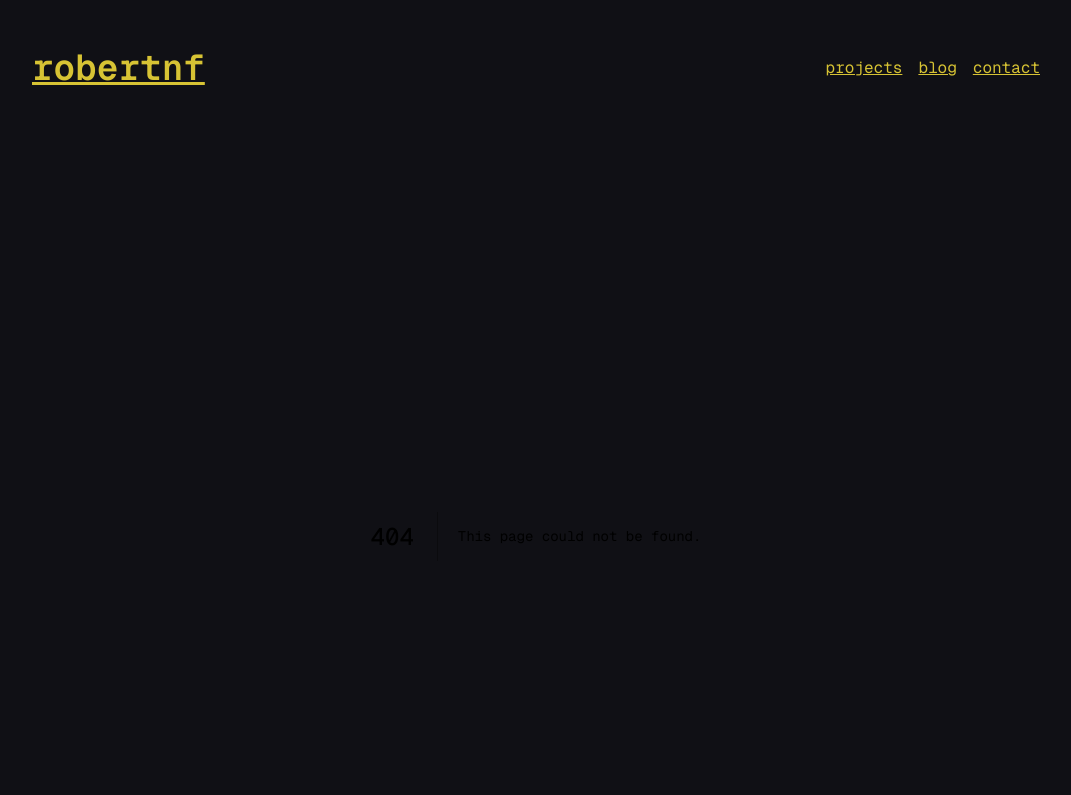
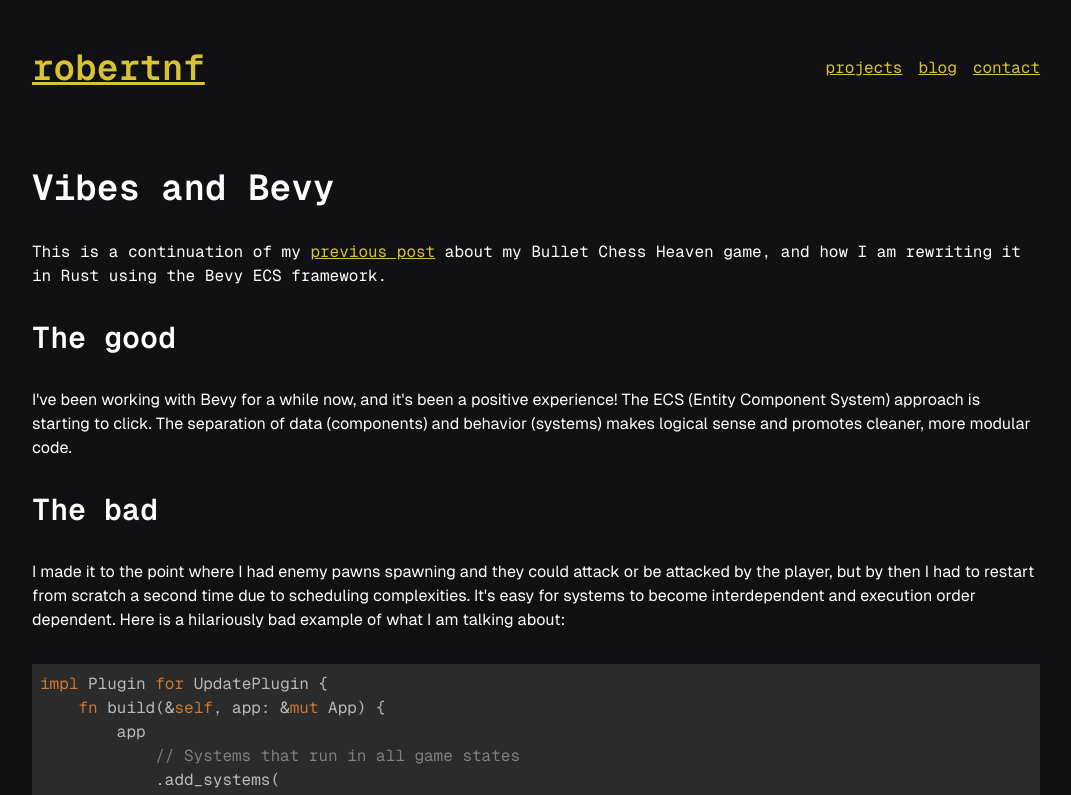
Before and after one commit to RoberTnf/robertnf.github.io, a Next.js app: page /blog/posts/0002-bullet-chess-heaven-in-bevy in a window 1280 px wide. Before the commit this address had no page. Shown: the top 795 px of the page, without its empty margins (104-1175 px from the left). Built offline with nearby package versions, Linux system fonts and the light colour scheme.

Commit message:
Second blog post

```diff
--- /dev/null
+++ b/app/blog/posts/0001-what-is-bullet-chess-heaven/page.tsx
@@ -0,0 +1,50 @@
+import BasePost from '@/app/components/base_post';
+import Image from 'next/image';
+
+export const metadata = {
+	title: "What is Bullet Chess Heaven?",
+	publishedAt: new Date("2024-09-26"),
+	updatedAt: new Date("2024-09-26"),
+	categories: ["gamedev", "bch", "rust", "godot"],
+};
+
+export default function WhatIsBulletChessHeaven() {
+	return <BasePost title={metadata.title}>
+		<p>Bullet Chess Heaven is a bullet heaven game, loosely based on chess. You play as buggy king capable of absorbing other pieces, while the chess engine AI tries to kill you.</p>
+
+		<Image src="/blog/posts/what-is-bullet-chess-heaven/img/board.png" className="mx-auto" alt="Board" width={500} height={500} />
+
+
+		<p>
+			The current version is in Godot, written in GDScript. I was learning Godot and
+			gamedev and my code was all over the place. I&apos;m working on a newer, much better
+			organized version. The main issue with the original code was that entities were calling
+			methods on other entities, making the code too interconected and hard to modify.
+		</p>
+
+		<Image src="/blog/posts/what-is-bullet-chess-heaven/img/shop.png" className="mx-auto" alt="Board" width={500} height={500} />
+
+		<p>
+			The new version is written using game design patterns, such as Observer and Finite State
+			Machines. It is such a joy to work with now! However, there are still some things I don&apos;t like about it.
+			Mainly, GDScript itself. As a python developer, it feels too much like python, while not being python.
+			Writing code in GDScript feels like a chore, and given that this is a hobby project, I don&apos;t want to spend
+			time writing code in a language that I don&apos;t like. I know that Godot also allows using C#, but it is not a language
+			that attracts me.
+		</p>
+
+		<p>
+			There is a devil on my shoulder, telling me to migrate the code to Rust, using the Bevy game engine.
+			I know that godot is a much more mature engine than bevy, and it has a much larger community, but I just love rust.
+			If this was a commercial product, I would probably use Godot, but since this is a hobby project, I can do whatever I want!
+			So, I&apos;ve decided to go with the fun option, rather than the optimal one. Go rust! I know it is not a good sign that I am
+			on my third rewrite of the game, but I am learning a lot and having a lot of fun!
+		</p>
+
+		<p>
+			I will aim to release a new blog post every two weeks, and to snapshot the game every two weeks. This is the current state of the codebase:
+			<a href="https://github.com/RoberTnf/bullet_chess_heaven_rs/commit/890011a7d4a17564c09aecba26380560d29c6697" target="_blank"> github commit</a>.
+			<i>Yes, it is just a new cargo project with nothing in it. Wait for the next update!.</i>
+		</p>
+	</BasePost>;
+}
--- /dev/null
+++ b/app/blog/posts/0002-bullet-chess-heaven-in-bevy/page.tsx
@@ -0,0 +1,127 @@
+import BasePost from "@/app/components/base_post";
+import Link from "next/link";
+import SyntaxHighlighter from 'react-syntax-highlighter';
+import { darcula } from 'react-syntax-highlighter/dist/esm/styles/hljs';
+
+export const metadata = {
+    title: "Vibes and Bevy",
+    publishedAt: new Date("2024-10-16"),
+    updatedAt: new Date("2024-10-16"),
+    categories: ["gamedev", "bch", "rust", "godot", "bevy"],
+};
+
+export default function BulletChessHeavenInBevy() {
+    return <BasePost title={metadata.title}>
+        This is a continuation of my <Link href="/blog/posts/0001-what-is-bullet-chess-heaven">previous post</Link> about my Bullet Chess Heaven game,
+        and how I am rewriting it in Rust using the Bevy ECS framework.
+
+        <h2>The good</h2>
+        <p className="">
+            I&apos;ve been working with Bevy for a while now, and it&apos;s been a positive experience!
+            The ECS (Entity Component System) approach is starting to click.
+            The separation of data (components) and behavior (systems) makes logical sense and promotes cleaner, more modular code.
+        </p>
+        <h2>The bad</h2>
+        <p>
+            I made it to the point where I had enemy pawns spawning and they could attack or be attacked by the player, but by then
+            I had to restart from scratch a second time due to scheduling complexities.
+            It&apos;s easy for systems to become interdependent and execution order dependent. Here is a hilariously bad example of what I am talking about:
+        </p>
+
+        <SyntaxHighlighter language="rust" style={darcula}>
+            {`impl Plugin for UpdatePlugin {
+    fn build(&self, app: &mut App) {
+        app
+            // Systems that run in all game states
+            .add_systems(
+                FixedUpdate,
+                (
+                    transforms::animate_transforms,
+                    animation::animate_pulse_scale,
+                ),
+            )
+            // Systems that run during active gameplay
+            .add_systems(
+                Update,
+                (
+                    // Board management
+                    board_map::register_new_movement_blockers.after(pieces::enemies::spawn_enemies),
+                    board_map::remove_dead_entities,
+                    // Position updates and highlighting
+                    highlight::highlight_player_movable_positions
+                        .run_if(on_event::<RefreshCacheEvent>())
+                        .after(update_position::update_position),
+                    // Transform updates
+                    transforms::update_transforms
+                        .after(highlight::highlight_player_movable_positions),
+                    // Player input (only during player's turn)
+                    (player_movement::mouse_input, click_tile::tile_clicked)
+                        .chain()
+                        .run_if(in_state(TurnState::Player)),
+                    // Spawn enmies (environment turn)
+                    pieces::enemies::spawn_enemies.run_if(in_state(TurnState::Environment)),
+                    // Enemy movement (only during enemy's turn)
+                    movement::enemy_movement.run_if(in_state(TurnState::Enemy)),
+                    // Position update (after player input and enemy movement)
+                    update_position::update_position
+                        .after(click_tile::tile_clicked)
+                        .after(movement::enemy_movement),
+                    // Attack system
+                    attack::attack_system
+                        .after(click_tile::tile_clicked)
+                        .after(movement::enemy_movement),
+                    // Pawn promotion
+                    pawn::promote_pawn.after(update_position::update_position),
+                    // Health systems
+                    health::animate_health_change,
+                    health::health_change_text_animation,
+                    // death systems
+                    health::death_system.after(update_position::update_position),
+                    health::death_animation,
+                )
+                    .run_if(in_state(GameState::Game))
+                    .run_if(in_state(GamePauseState::Play)),
+            );
+    }
+}
+`}
+        </SyntaxHighlighter>
+        <p>
+            Can you make sense of it? I sure can&apos;t. Can you tell me why <i>sometimes</i> the game crashes with an error about a missing piece in the cache?
+            I sure can&apos;t, I still haven&apos;t figured it out!
+        </p>
+        <p>
+            To address this,
+            I began anew with a focus on keeping systems small and independent and compiling them into plugins whenever possible.
+            When specifying execution order became necessary, I ensured it was for a well-defined reason.
+        </p>
+        <p>
+            Debugging presents another challenge. While Rust debugging is generally straightforward (I use VSCode with the CodeLLDB extension),
+            sometimes variables are unavailable during debugging sessions, likely due to compiler optimizations.
+            Additionally, in contrast to traditional paradigms where the call stack aids in understanding function execution order,
+            ECS debugging only provides information about the current system, which can be limiting.
+        </p>
+        <p>
+            Ultimately, these aren&apos;t insurmountable problems, but rather aspects of ECS development that require adaptation.
+            Writing code in an ECS paradigm demands a different mental model, which I&apos;m still in the process of acquiring.
+        </p>
+
+        <h2>The beautiful</h2>
+        <p>
+            I have managed to set up a nice CI/CD pipeline on github actions, where the game is automatically compiled to different platforms:
+            <ul className="my-2">
+                <li className="caret">Windows</li>
+                <li className="caret">Linux</li>
+                <li className="caret">MacOS</li>
+                <li className="caret">Wasm</li>
+            </ul>
+            And they are available to download <a href="https://github.com/RoberTnf/bullet_chess_heaven_rs/releases">here</a>.
+        </p>
+        <p>
+            On top of that, the wasm version of the game is hosted on github pages and then made available in this blog through an iframe,
+            play it <Link href="/projects/bullet_chess_heaven/play">here!</Link>. However, as of 2024-10-16 it is just a
+            chessboard with a fancy king that can move to any square on click. It doesn&apos;t even work for touch events (it will, though).
+        </p>
+
+    </BasePost >;
+}
--- /dev/null
+++ b/app/components/base_post.tsx
@@ -0,0 +1,12 @@
+export default function BasePost({ title, subtitle, children }: { title: string; subtitle?: string; children: React.ReactNode }) {
+    return (
+        <div>
+            <div className="mb-4">
+                <h1>{title}</h1> {subtitle && <span className="text-gray-500"> - {subtitle}</span>}
+            </div>
+            <div>
+                {children}
+            </div>
+        </div>
+    );
+}
--- a/package.json
+++ b/package.json
@@ -11,12 +11,14 @@
   "dependencies": {
     "next": "14.2.13",
     "react": "^18",
-    "react-dom": "^18"
+    "react-dom": "^18",
+    "react-syntax-highlighter": "^15.6.1"
   },
   "devDependencies": {
     "@types/node": "^20",
     "@types/react": "^18",
     "@types/react-dom": "^18",
+    "@types/react-syntax-highlighter": "^15.5.13",
     "eslint": "^8",
     "eslint-config-next": "14.2.13",
     "postcss": "^8",
```
Also changed, not shown: 2 other files (tests, documents, lock files or other folders).
